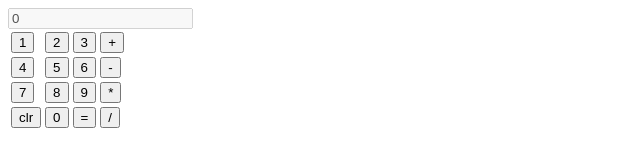
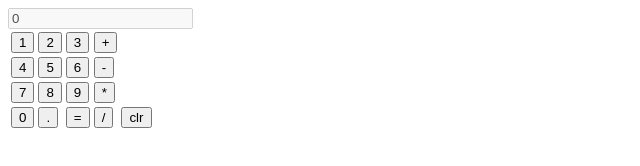
Before and after one commit to Boopster/JavascriptCalculator, a website: page index.html in a window 1280 px wide. Shown: the whole page, without its empty margins (0-640 px from the left). Drawn offline with Linux system fonts and the light colour scheme.

Commit message:
5 passing tests

```diff
--- a/index.html
+++ b/index.html
@@ -30,10 +30,11 @@
       <td><button id='operator_multiply' class='operator'>*</button></td>
     </tr>
     <tr>
-      <td><button id='clear'>clr</button></td>
       <td><button id='number0' class='number'>0</button></td>
+      <td><button id='number_decimal' class='number'>.</button></td>
       <td><button id='operator_equals' class='operator'>=</button></td>
       <td><button id='operator_divide' class='operator'>/</button></td>
+      <td><button id='clear'>clr</button></td>
     </tr>
   </table>
 
```
Also changed, not shown: tests/integration/tests.js (+7 -0 lines).
